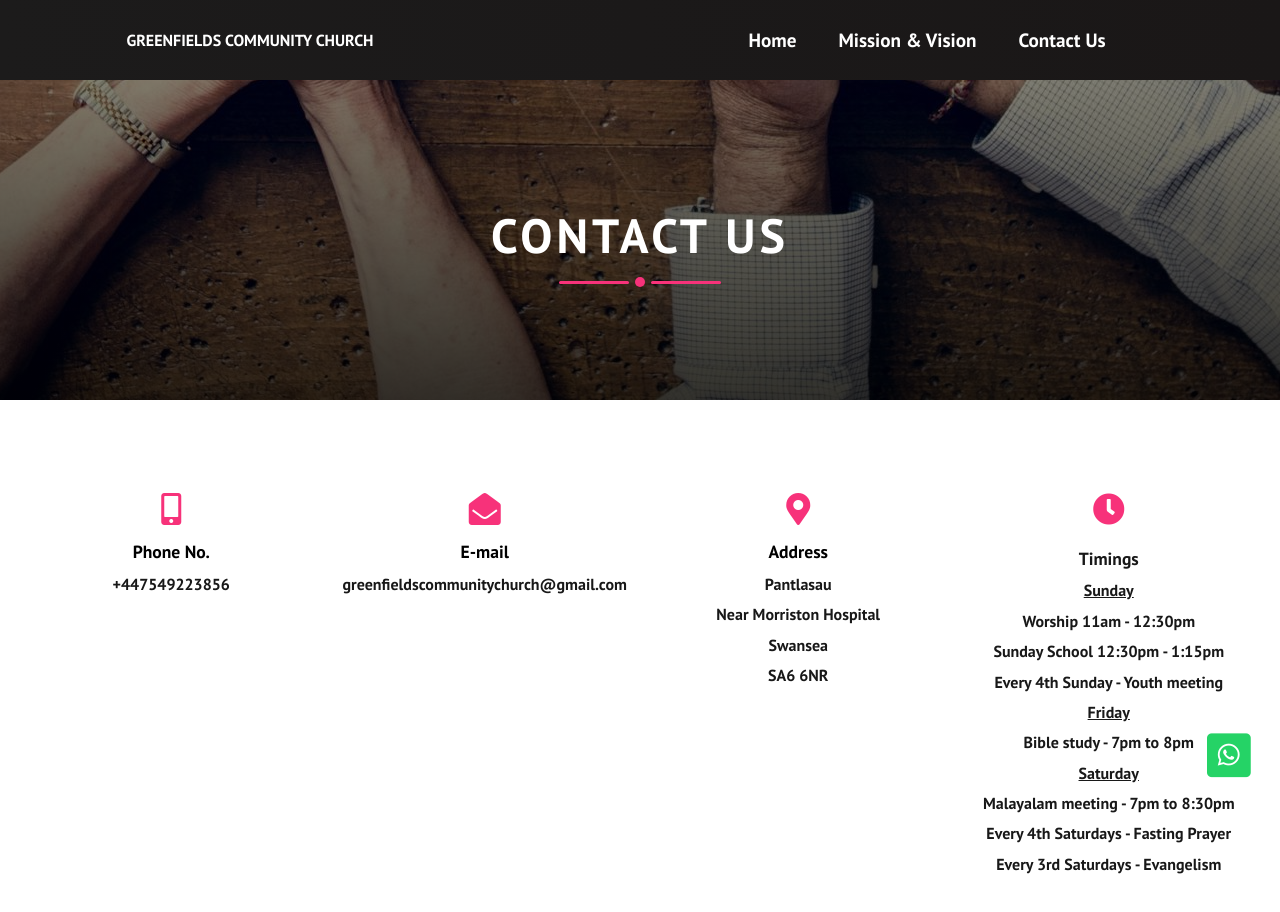
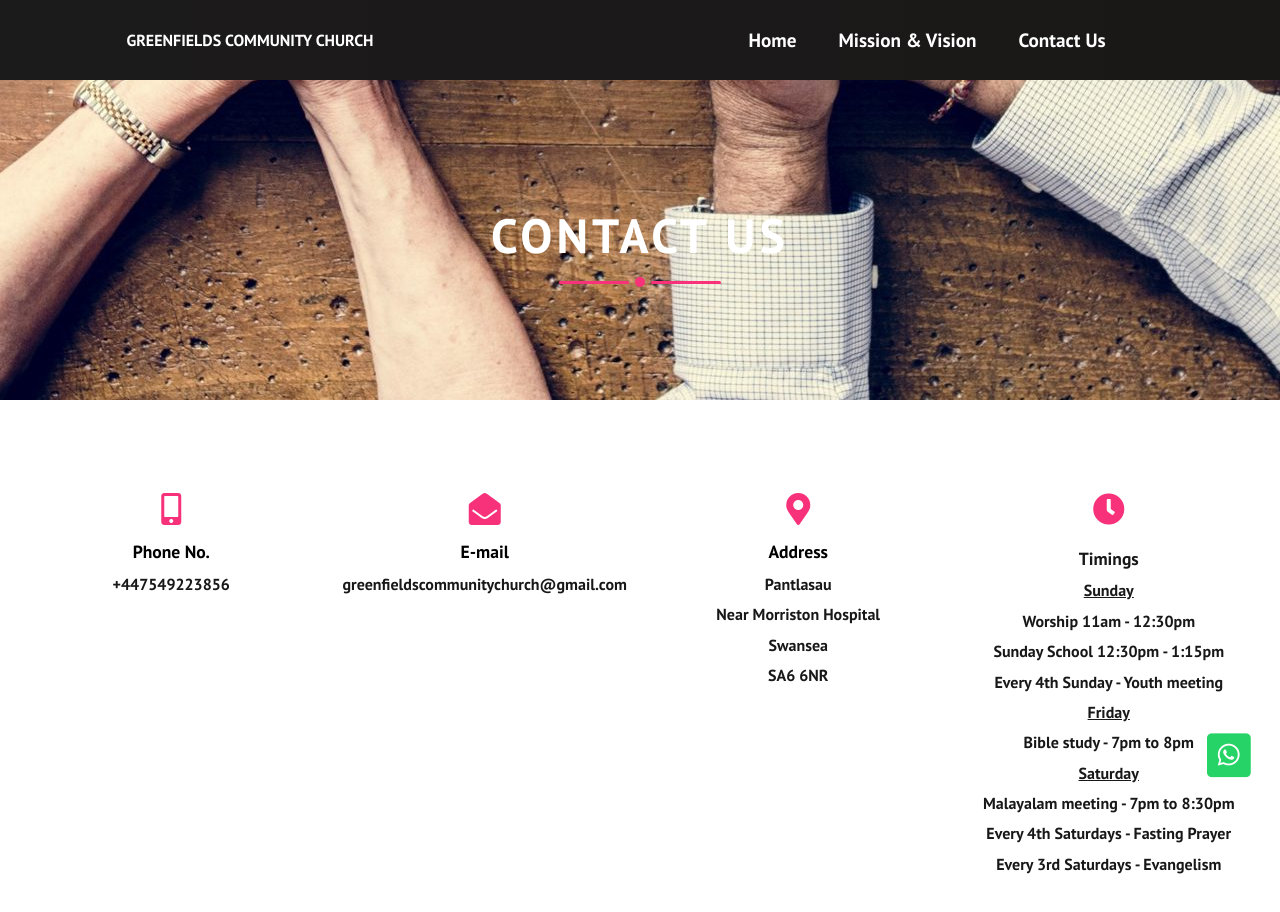
Before and after one commit to greenfieldschurch/greenfield, a React (Create React App) app: page /contact in a window 1280 px wide. Shown: the top 912 px of the page. Built offline with nearby package versions, Linux system fonts and the light colour scheme.

Commit message:
fix image paths

```diff
--- a/src/components/Contact.css
+++ b/src/components/Contact.css
@@ -12,7 +12,7 @@ body{
 }
 .contact-bg{
     height: 40vh;
-    background: linear-gradient(rgba(0, 0, 0, 0.5), rgba(0, 0, 0, 0.8)), url(./../../public/images/contact-bg.jpg);
+    /* background: linear-gradient(rgba(0, 0, 0, 0.5), rgba(0, 0, 0, 0.8)), url(../images/contact-bg.jpg); */
     background-position: 50% 100%;
     background-repeat: no-repeat;
     background-attachment: fixed;
--- a/src/components/HeroSection.css
+++ b/src/components/HeroSection.css
@@ -14,7 +14,6 @@
 }
 
   .hero-container {
-    background: url('./../../public/images/home.jpg') center center/cover no-repeat;
     height: 100vh;
     width: 100%;
     display: flex;
--- a/src/components/HeroSection.js
+++ b/src/components/HeroSection.js
@@ -5,7 +5,7 @@ import './HeroSection.css';
 
 function HeroSection() {
   return (
-    <div className='hero-container'>
+    <div className='hero-container' style={{ backgroundImage: `url(${process.env.PUBLIC_URL + '/images/home.jpg'})`, backgroundPosition: 'center', backgroundSize: 'cover', backgroundRepeat: 'no-repeat' }}>
       <h1>Making a difference</h1>
       <p>WHEREVER THE RIVER GOES, IT BRINGS LIFE</p>
       <p className='chapter'>EZEKIEL 47:9</p>
--- a/src/components/MissionAndVision.css
+++ b/src/components/MissionAndVision.css
@@ -1,6 +1,5 @@
 
 .mission-and-vision-container {
-    background: url('./../../public/images/cross.jpg') center center/cover no-repeat;
     height: 50vh;
     width: 100%;
 }
--- a/src/components/pages/Contact.js
+++ b/src/components/pages/Contact.js
@@ -8,7 +8,7 @@ function Contact() {
   return (
     <>
     <div className = "contact-section">
-      <div className = "contact-bg">
+      <div className = "contact-bg" style={{ backgroundImage: `url(${process.env.PUBLIC_URL + '/images/contact-bg.jpg'})` }}>
         {/* <h3>Get in Touch with Us</h3> */}
         <h2>contact us</h2>
         <div className = "line">
--- a/src/components/pages/MissionAndVision.js
+++ b/src/components/pages/MissionAndVision.js
@@ -9,10 +9,10 @@ function MissionAndVision() {
 
   return (
     <>
-    <div className='mission-and-vision-container'/>
+    <div className='mission-and-vision-container' style={{ backgroundImage: `url(${process.env.PUBLIC_URL + '/images/cross.jpg'})`, backgroundPosition: 'center', backgroundSize: 'cover', backgroundRepeat: 'no-repeat' }}/>
     <div className='mission_and_vision'>
       <h1>Mission</h1>
-      <div className='mission_and_vision__container'>
+      <div className='mission_and_vision__container' >
         <div className='mission_and_vision__wrapper'>
           <p>
             Our mission at Greenfields Community Church is to be a Christ-centered community that reaches out with love, hope, and compassion. We are dedicated to sharing the Gospel, serving others, and providing a welcoming environment where people from all backgrounds can encounter God, grow in faith, and live out their purpose. Through worship, fellowship, and acts of service, we aim to make a meaningful impact on both our local community and beyond.
```
